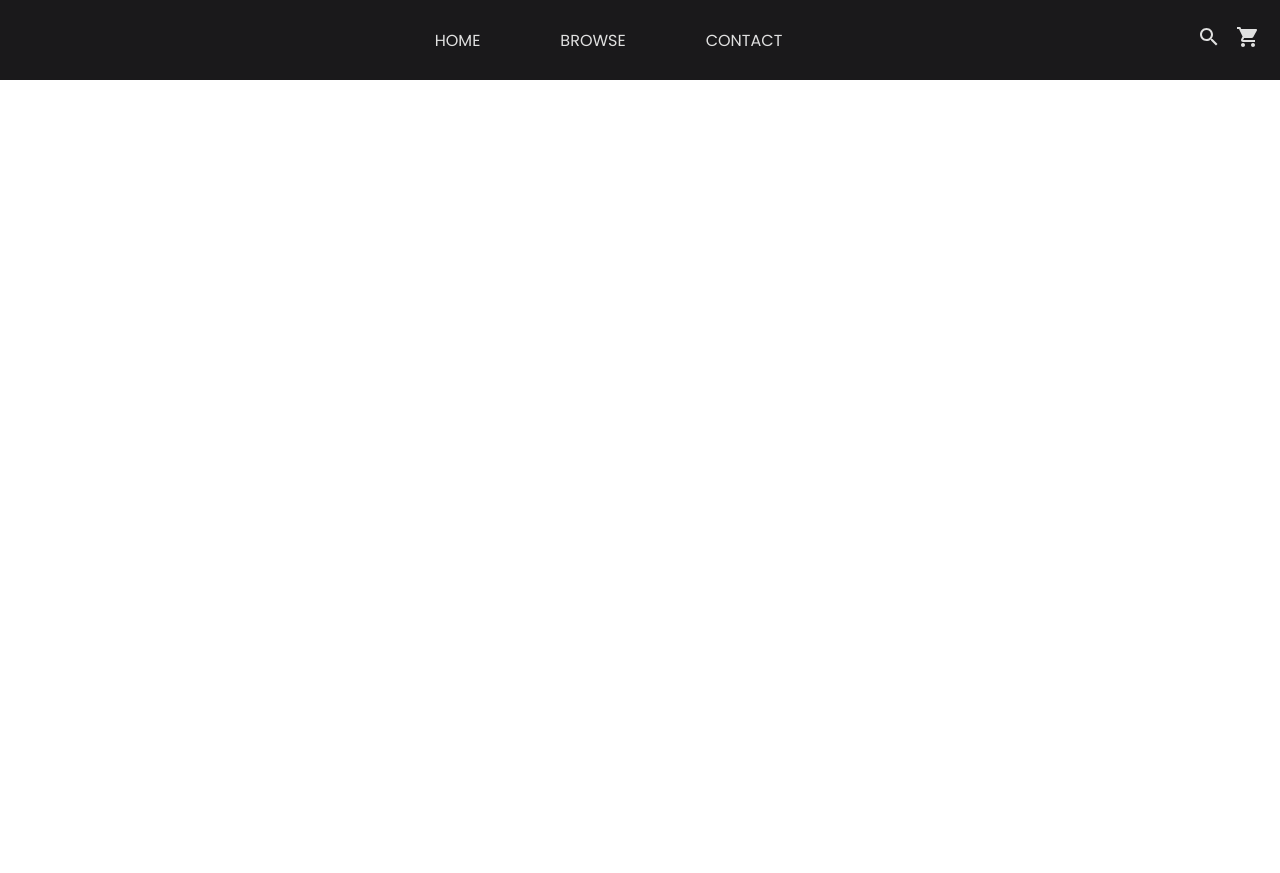
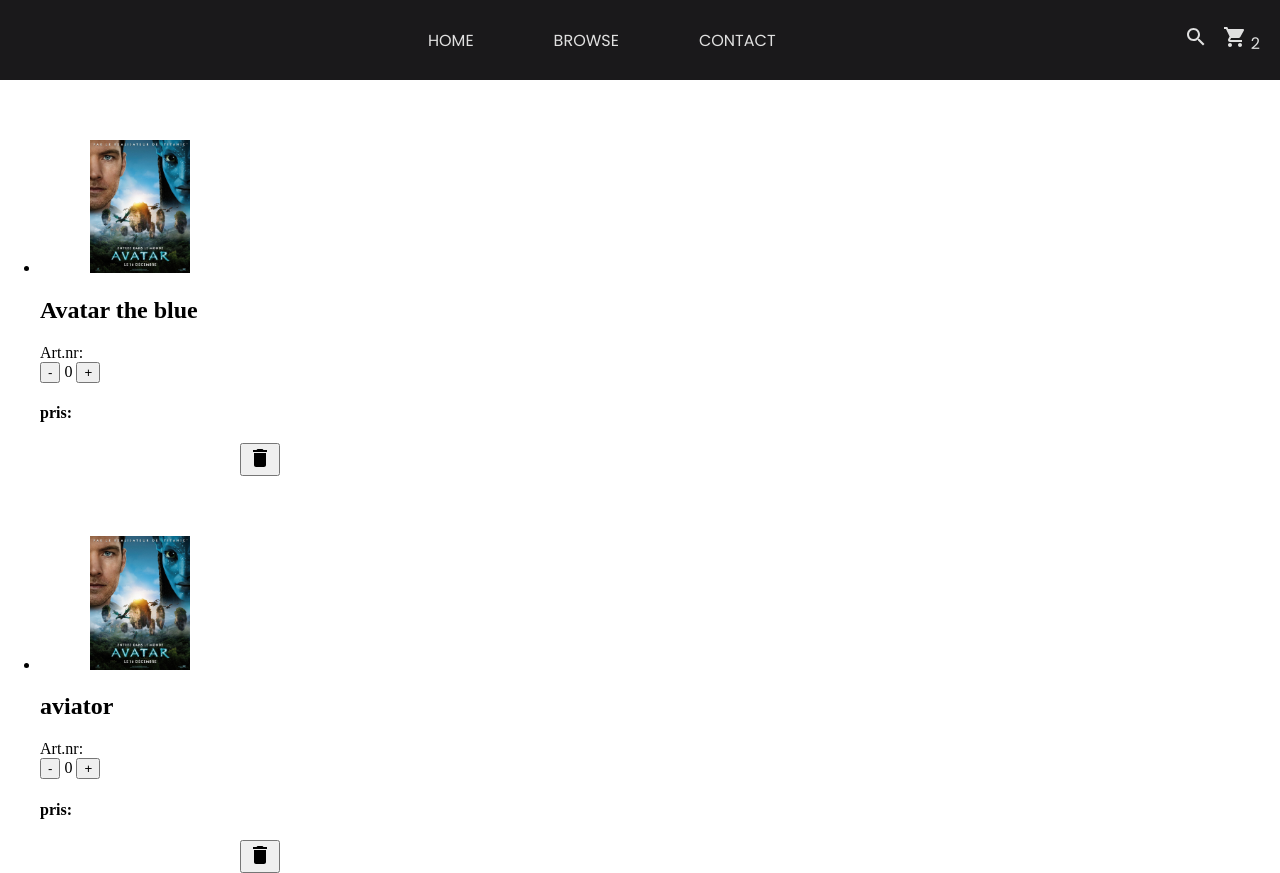
Before and after one commit to friddler/MovieHouse, a React (Vite) app: page /#/cart in a window 1280 px wide. Before the commit this address had no page. Before the commit the page ends 800 px from the top, so only its background shows below. Built offline with nearby package versions, Linux system fonts and the light colour scheme.

Commit message:
start creating shopcart

```diff
--- a/src/App.jsx
+++ b/src/App.jsx
@@ -1,15 +1,20 @@
+import { useState } from "react";
 import "./App.css";
 import Navbar from "./components/Navbar";
 import Home from "./pages/Home"
 import { HashRouter as Router, Route, Routes } from "react-router-dom";
+import ShopCart from "./components/ShopCart";
 
 function App() {
+  const [cart, setCart] = useState(["Avatar the blue","aviator"]);
+
   return (
     <div className="app">
       <Router>
-        <Navbar />
+        <Navbar cart={cart}/>
         <Routes>
           <Route path="/" element={<Home/>}/>
+          <Route path="cart" element={<ShopCart cart={cart}/>}/>
         </Routes>
       </Router>
     </div>
--- a/src/components/Navbar.jsx
+++ b/src/components/Navbar.jsx
@@ -11,7 +11,7 @@ import SearchIcon from "@mui/icons-material/Search";
 5.Cart icon
 */
 
-function Navbar() {
+function Navbar(props) {
 
 
   const toggleSearchBar = () => {
@@ -33,7 +33,7 @@ function Navbar() {
         <SearchIcon />
       </div>
       <Link to="/cart" className="cart-icon">
-        <ShoppingCartIcon />
+      <ShoppingCartIcon/> {props.cart.length}
       </Link>
     </div>
   </div>
--- /dev/null
+++ b/src/components/ShopCart.jsx
@@ -0,0 +1,30 @@
+import DeleteIcon from '@mui/icons-material/Delete';
+import imgMovie from './../assets/avataren.jpeg';
+import styled from './../styles/CartStyle.css';
+import { Collections } from '@mui/icons-material';
+import React, { useState } from 'react';
+import { useEffect } from 'react';
+
+const ShopCart = (props) => {
+
+
+    return (
+
+        <ul>
+            {
+         props.cart.map((item) => (
+        <li className='listItem'>
+        <img src={imgMovie} alt="" />
+        <h2>{item}</h2>
+        <label>Art.nr:</label><br />
+        <button className='cartButton'>-</button> 0 <button className='cartButton'>+</button>
+        <h4>pris:</h4>
+        <button className='IconButton'><DeleteIcon/></button>
+       </li>
+             ))}
+        </ul>
+
+    )
+    }
+
+export default ShopCart;
--- a/src/pages/Home.jsx
+++ b/src/pages/Home.jsx
@@ -1,4 +1,5 @@
 import "../styles/Home.css";
+import ShopCart from "../components/ShopCart";
 
 function Home() {
   return (
--- /dev/null
+++ b/src/styles/CartStyle.css
@@ -0,0 +1,19 @@
+
+
+.IconButton {
+
+    margin-left: 200px;
+
+}
+img {
+
+    margin-top: 60px;
+    margin-left: 50px;
+    width: 100px;
+    height: auto;
+
+}
+ul {
+    margin: auto;
+
+}
```
Also changed, not shown: src/assets/avataren.jpeg (added).
